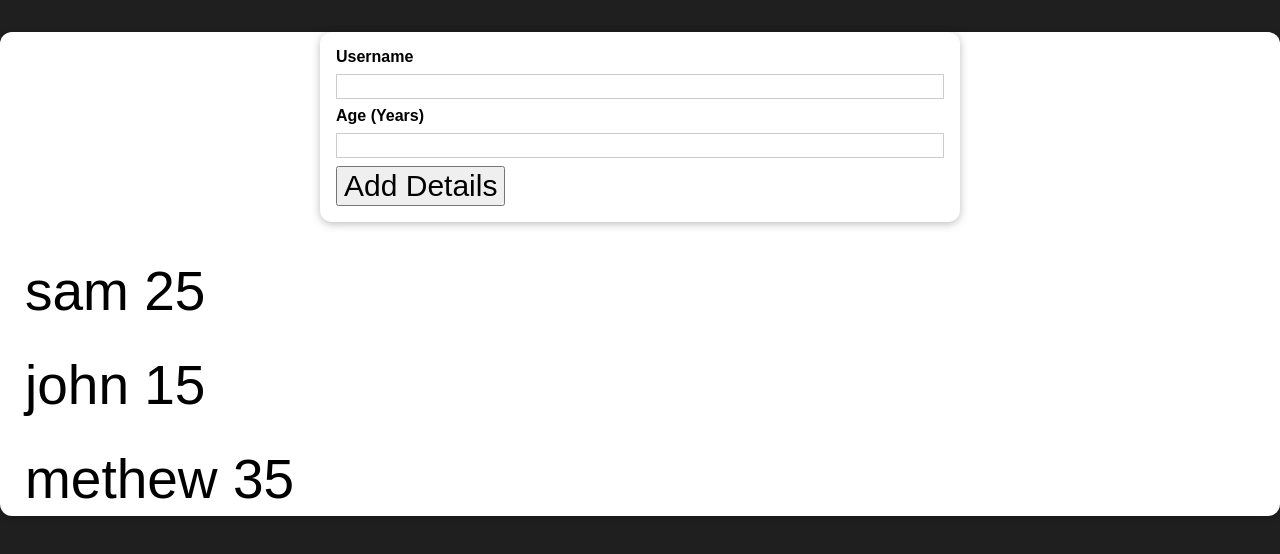
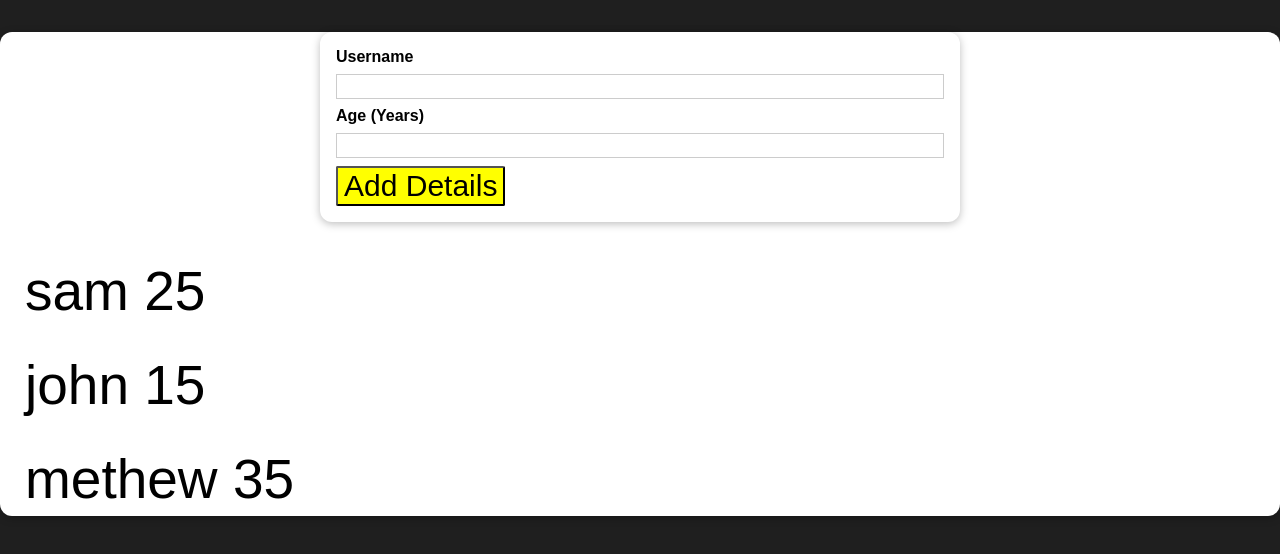
Before and after one commit to CoolShivas/React_Registration_Form, a React (Vite) app in the folder User_Details_Form/: page / in a window 1280 px wide. Shown: the top 554 px of the page. Built offline with nearby package versions, Linux system fonts and the light colour scheme.

Commit message:
Adding_Styles_InBtn

```diff
--- a/User_Details_Form/src/components/InputForm.jsx
+++ b/User_Details_Form/src/components/InputForm.jsx
@@ -28,7 +28,7 @@ const InputForm = ({ handleOnAddDetailsOnBtnABC }) => {
 
     }
 
-    return <Card classNameModCss={classes.input}>
+    return <Card classNameModCss={`${classes.input} ${classes.button}`}>
         <form onSubmit={handleOnSubmit}>
             <div className="main_div">
                 <div>
--- a/User_Details_Form/src/components/InputForm.module.css
+++ b/User_Details_Form/src/components/InputForm.module.css
@@ -31,6 +31,8 @@
     border-color: #4f005f;
 }
 
-button {
+.button button {
     font-size: 30px;
+    background-color: yellow;
+    border-radius: 2px;
 }
```
